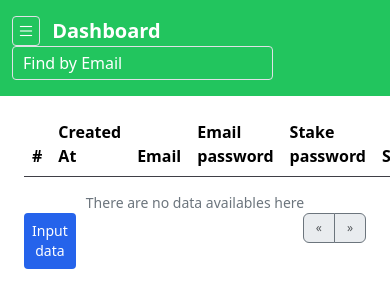
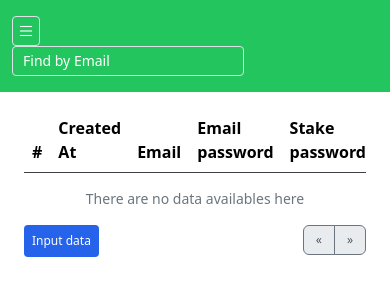
Before and after one commit to xJoww/kickmycode-web, a PHP site: page /index.php?page=dashboard in a window 390 px wide; the page is wider, and only the part inside the window is pictured. Shown: the top 308 px of that part. Run offline with PHP 8.4, Linux system fonts and the light colour scheme; the visitor is signed in with stand-in values (Sample User, id 1); data comes from the database, SQL or seed files in the repository; data that the repository does not hold is empty; some libraries are stand-ins or nearby versions.

Commit message:
adjust breakpoints

```diff
--- a/home/dashboard.php
+++ b/home/dashboard.php
@@ -44,22 +44,32 @@
     <script src="https://cdn.tailwindcss.com"></script>
     <script type="text/javascript" src="jQuery/jquery-3.7.1.min.js"></script>
     <script type="text/javascript" src="assets/js/dashboard.js?v=1"></script>
+    <style>
+        @media screen and (max-width: 575.99px) {
+
+            #dashboard {
+
+                visibility: hidden;
+            }
+        }
+    </style>
 </head>
 <body>
     <nav class="navbar bg-green-500">
         <div class="container-fluid my-2">
             <div>
-                <button type="button" class="text-white text-lg me-2 border rounded-1 px-1 py-0 hover:border-0 hover:bg-white" data-bs-toggle="offcanvas" data-bs-target="#sidebar" aria-controls="sidebar"><i class="bi bi-list hover:text-green-500"></i></button>
-                <a href="" class="navbar-brand fw-semibold text-white">Dashboard</a>
+                <button type="button" class="text-white text-lg max-md:text-md me-2 border rounded-1 px-1 py-0 hover:border-0 hover:bg-white" data-bs-toggle="offcanvas" data-bs-target="#sidebar" aria-controls="sidebar"><i class="bi bi-list hover:text-green-500"></i></button>
+                <a href="" id="dashboard" class="navbar-brand fw-semibold text-lg max-md:text-md text-white">Dashboard</a>
             </div>
             <div>
-                <input class="form-control px-2.5 bg-green-500 rounded-1 text-white py-1 me-2 placeholder:text-white focus:bg-green-500 focus:ring-1 focus:ring-white" type="search" name="keyword" id="keyword" placeholder="Find by Email" aria-label="Search">
+                <input class="form-control text-md max-md:text-sm px-2.5 bg-green-500 rounded-1 text-white py-1 me-2 placeholder:text-white focus:bg-green-500 focus:ring-1 focus:ring-white" type="search" name="keyword" id="keyword" placeholder="Find by Email" aria-label="Search">
             </div>
         </div>
     </nav>
     <div class="offcanvas offcanvas-start text-zinc-500" tabindex="-1" id="sidebar" aria-labelledby="sidebarLabel">
         <div class="offcanvas-header bg-green-500">
-            <h5 class="offcanvas-title text-white fs-4 fw-bold" id="sidebarLabel">KickMyCode</h5>
+            <h5 class="offcanvas-title text-white fs-4 fw-bold text-sm max-md:text-md" id="sidebarLabel">KickMyCode</h5>
+            <button class="btn-close text-red-500" data-bs-dismiss="offcanvas" aria-label="Close"></button>
         </div>
         <div class="offcanvas-body">
             <div class="fw-semibold text-md bg-zinc-300 p-2 rounded hover:text-zinc-600" style="cursor: default;">
@@ -85,7 +95,8 @@
         <div class="container">
             <div class="row">
                 <div class="col-12 mt-2">
-                    <table class="table table-striped table-hover table-responsive border-zinc-700 hover:bg-zinc-800">
+                    <div class="table-responsive-sm">
+                        <table class="table table-striped table-hover border-zinc-700 hover:bg-zinc-800">
                             <thead>
                                 <tr>
                                     <th scope="col">#</th>
@@ -101,7 +112,7 @@
 
                             </tbody>
                         </table>
-
+                    </div>
                     <?php if (!$count) : ?>
                         <p class="text-sm text-center text-secondary" id="no-data">There are no data availables here</p>
                     <?php else : ?>
@@ -110,13 +121,13 @@
 
                 </div>
             </div>
-            <div class="row">
+            <div class="row mt-3">
 
-                <div class="col-2">
-                    <button class="bg-blue-600 p-2 text-sm rounded-1 text-white focus-ring focus-ring-white hover:bg-blue-700" type="button" data-bs-toggle="modal" data-bs-target="#input_data" id="input_btn">Input data</button>
+                <div class="col-md-2 col">
+                    <button class="bg-blue-600 p-2 text-sm max-md:text-xs rounded-1 text-white focus-ring focus-ring-white hover:bg-blue-700" type="button" data-bs-toggle="modal" data-bs-target="#input_data" id="input_btn">Input data</button>
                 </div>
 
-                <div class="col-10">
+                <div class="col-md-10 col">
                     <nav aria-label="Tables pagination">
                         <ul class="pagination float-end" id="live-pagination">
 
```
Lines whose indentation alone changed are shown as unchanged.
